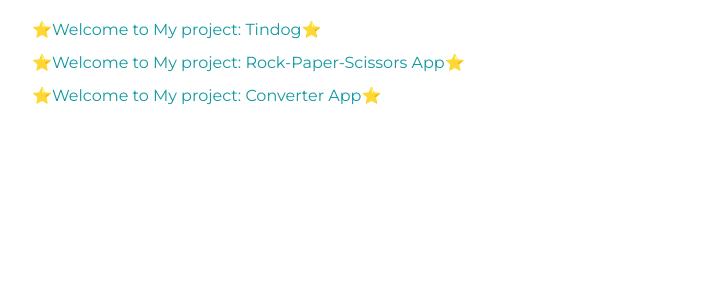
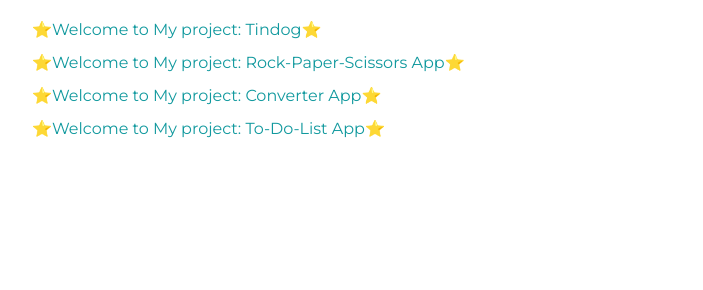
Before and after one commit to Lizzie2021/Personal-Site, a plain HTML site: page index.html in a window 1280 px wide. Shown: the part 1857-2147 px from the top of the page, without its empty margins (288-991 px from the left). Drawn offline with Linux system fonts and the light colour scheme.

Commit message:
Update index.html

```diff
--- a/index.html
+++ b/index.html
@@ -42,6 +42,8 @@
           <a class="project" href="https://rock-paper-scissors-app-lizzie.herokuapp.com/">⭐️Welcome to My project: Rock-Paper-Scissors App⭐️</a>
         </br>
           <a class="project" href="https://converter-app-lizzie.herokuapp.com/">⭐️Welcome to My project: Converter App⭐️</a>
+         </br>
+          <a class="project" href="https://fast-lake-65351.herokuapp.com/">⭐️Welcome to My project: To-Do-List App⭐️</a>
         </p>
       </div>
       <div class="skill-row">
```
